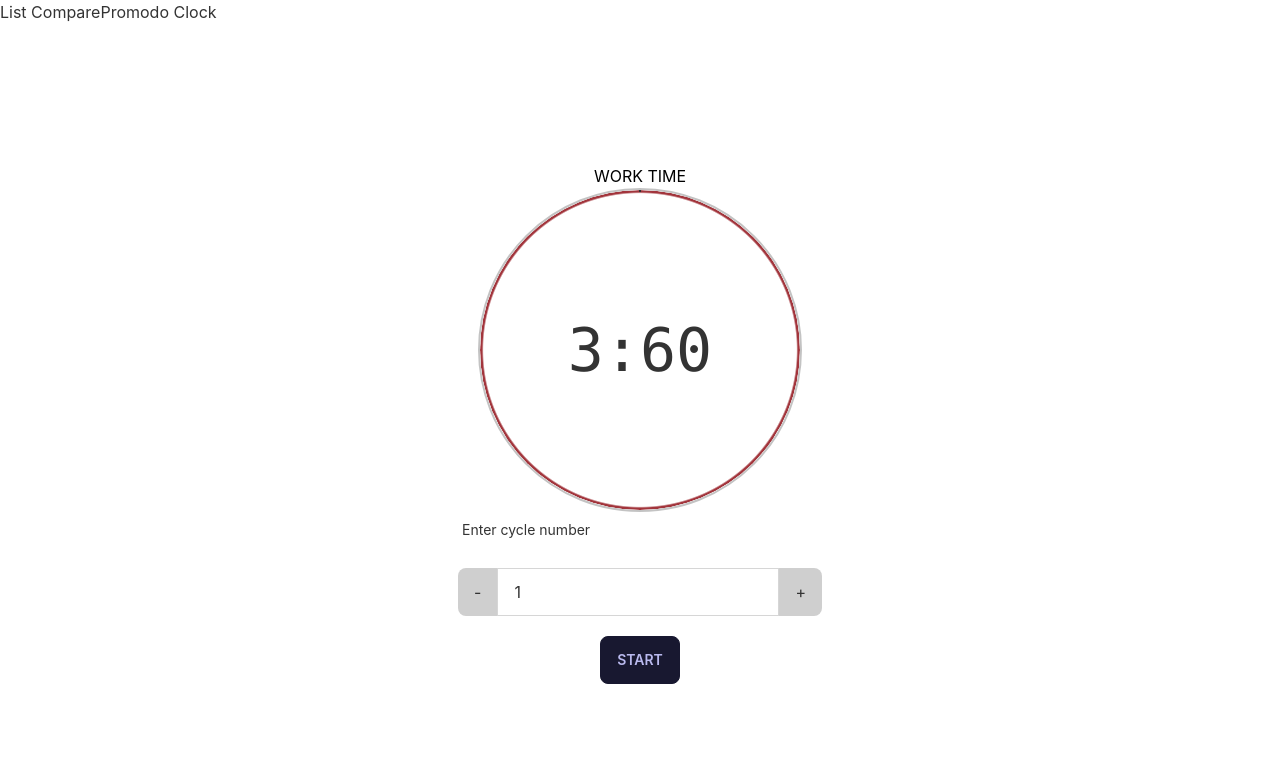
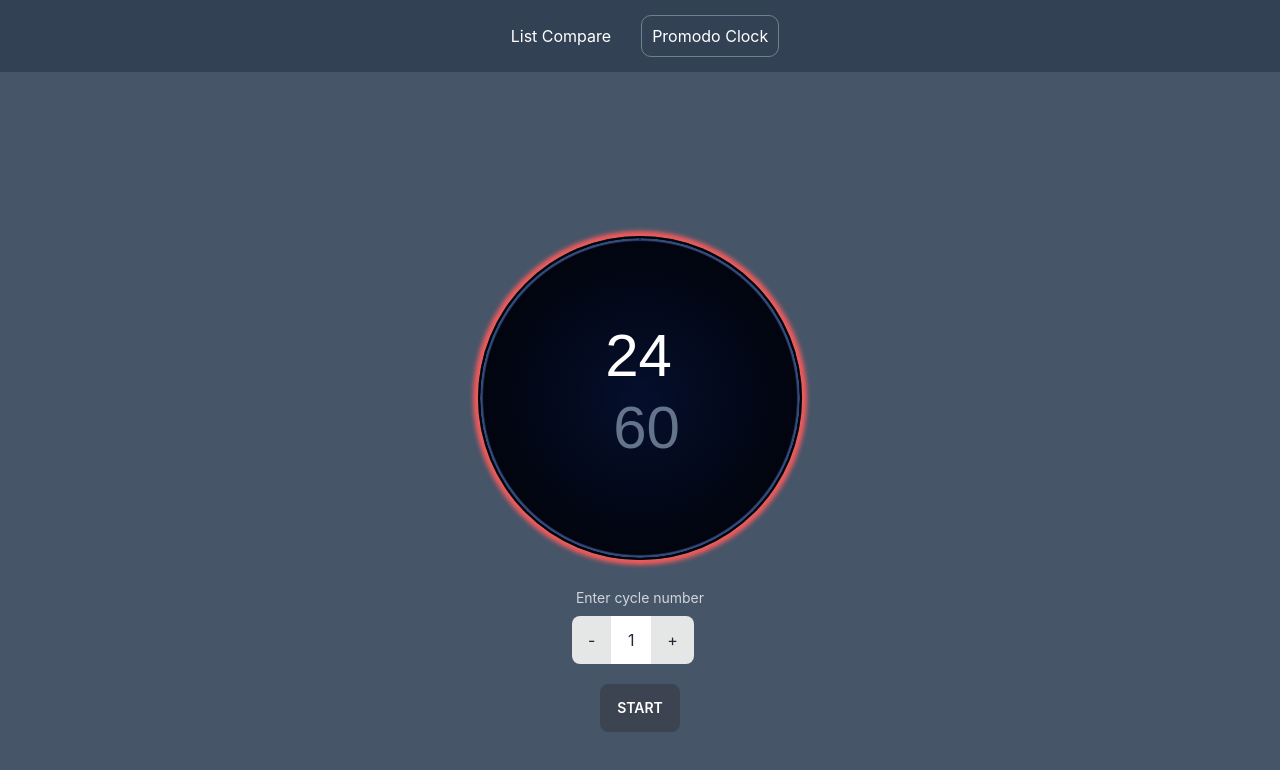
Before and after one commit to Abid459/Pomodoro-clock-and-List-compare, a React (Create React App) app: page /clock in a window 1280 px wide. Shown: the top 770 px of the page. Built offline with nearby package versions, Linux system fonts and the light colour scheme.

Commit message:
Version-1

```diff
--- a/public/index.html
+++ b/public/index.html
@@ -1,5 +1,5 @@
 <!DOCTYPE html>
-<html lang="en" data-theme = "bumblebee">
+<html lang="en" data-theme = "light">
   <head>
     <meta charset="utf-8" />
     <link rel="icon" href="%PUBLIC_URL%/favicon.ico" />
--- a/src/App.css
+++ b/src/App.css
@@ -1,11 +1,49 @@
 @tailwind base;
 @tailwind components;
 @tailwind utilities;
+@import url("https://fonts.googleapis.com/css2?family=Montserrat:wght@100;200&family=Poiret+One&display=swap");
+
+.navigation {
+  color: white;
+  /* background: rgb(0, 0, 0); */
+  padding: 10px;
+  border-radius: 10px;
+}
+.nav-active{
+    /* background: rgb(0, 2, 67); */
+    border: 1px solid rgb(108, 131, 140);
+}
+.nav-deactive{
+    /* background: rgb(0, 2, 67); */
+}
+
+.clock {
+  background: radial-gradient(rgb(5, 15, 45), black);
+  border-radius: 50%;
+  box-shadow: 0px 0px 4px 5px #f15b5b;
+  transition: 1s;
+}
+.clock-rest {
+  background: radial-gradient(rgb(5, 15, 45), black);
+  border-radius: 50%;
+  box-shadow: 0px 0px 4px 5px #0e64a1;
+  transition: 1s;
+}
+.timmer {
+  font-family: "Montserrat", sans-serif;
+
+  /* font-family: 'Poiret One', cursive; */
+}
+
+.cycle-input{
+  width: 10px;
+}
 
 .progress {
   position: relative;
   display: inline-grid;
   border: 2px solid rgba(0, 0, 0, 0.237);
+
   height: var(--size);
   width: var(--size);
   place-content: center;
@@ -14,12 +52,13 @@
   vertical-align: middle;
   box-sizing: content-box;
   --value: 0;
-    --size: 5rem/* 80px */;
+  --size: 5rem /* 80px */;
   --thickness: calc(var(--size) / 10);
 }
 .progress::-moz-progress-bar {
   appearance: none;
   background-color: transparent;
+  transition: 1s;
 }
 .progress::-webkit-progress-value {
   appearance: none;
@@ -46,12 +85,23 @@
   right: 0px;
   bottom: 0px;
   left: 0px;
-    background: radial-gradient(farthest-side, currentColor 98%, #0000) top/var(--thickness) var(--thickness) no-repeat, conic-gradient(rgb(162, 53, 60) calc(var(--value) * 1%), #0000 0);
-    -webkit-mask: radial-gradient(farthest-side, #0000 calc(99% - var(--thickness)), #000 calc(100% - var(--thickness)));
-    mask: radial-gradient(farthest-side, #0000 calc(99% - var(--thickness)), #000 calc(100% - var(--thickness)));
+  background: radial-gradient(farthest-side, currentColor 98%, #0000)
+      top/var(--thickness) var(--thickness) no-repeat,
+    conic-gradient(rgb(51, 74, 124) calc(var(--value) * 1%), #0000 0);
+  -webkit-mask: radial-gradient(
+    farthest-side,
+    #0000 calc(99% - var(--thickness)),
+    #000 calc(100% - var(--thickness))
+  );
+  mask: radial-gradient(
+    farthest-side,
+    #0000 calc(99% - var(--thickness)),
+    #000 calc(100% - var(--thickness))
+  );
 }
 .progress:after {
   inset: calc(50% - var(--thickness) / 2);
-    transform: rotate(calc(var(--value) * 3.6deg - 90deg)) translate(calc(var(--size) / 2 - 50%));
+  transform: rotate(calc(var(--value) * 3.6deg - 90deg))
+    translate(calc(var(--size) / 2 - 50%));
   background-color: currentColor;
 }
--- a/src/components/CompareList.js
+++ b/src/components/CompareList.js
@@ -16,7 +16,7 @@ const CompareList = () => {
         let count = 1;
         const output = arr.map(item => {
             return <div key={count} className="overflow-x-auto">
-                <p className='bg-slate-200 mb-1 p-3 rounded font-semibold'>{count++}. {item}</p>
+                <p className='bg-slate-300 mb-1 p-3 rounded font-semibold'>{count++}. {item}</p>
             </div>
         })
         return output;
@@ -51,9 +51,9 @@ const CompareList = () => {
 
     return (
         <div className='min-h-screen bg-slate-600 px-10'>
-            <div className='flex  justify-center  items-center pt-10'>
-                <div className='bg-slate-400 w-full text-center text- p-5'>
-                    <h3 className='text-xl mb-4'>List-A</h3>
+            <div className='flex flex-wrap lg:flex-nowrap justify-center  items-center pt-10 rounded-3xl'>
+                <div className='bg-slate-400 w-full text-center text- p-5 rounded-3xl lg:mr-10 mb-12 md:mb-0 lg:mb-0  '>
+                    <h3 className='text-xl mb-4 text-white'>List-A</h3>
                     <div className="form-control">
                         <label className="label">
                             <span className="label-text">Enter your First list and separate them by new line</span>
@@ -61,10 +61,10 @@ const CompareList = () => {
                         <textarea ref={inputARef} className="textarea textarea-bordered h-40" placeholder="List-A"></textarea>
                     </div>
                 </div>
-                <div className='bg-slate-400 w-full text-center text- p-5'>
-                    <h3 className='text-xl mb-4'>List-B</h3>
+                <div className='bg-slate-400 w-full text-center text- p-5 rounded-3xl'>
+                    <h3 className='text-xl mb-4 text-white'>List-B</h3>
                     <div className="form-control">
-                    <label className="label">
+                        <label className="label">
                             <span className="label-text">Enter your Second list and separate them by new line</span>
                         </label>
                         <textarea ref={inputBRef} className="textarea textarea-bordered h-40" placeholder="List-B"></textarea>
@@ -76,7 +76,7 @@ const CompareList = () => {
             <div className='flex justify-center my-10'>
                 <button onClick={handleCompare} className="btn ">COMPUTE</button>
             </div>
-            <div className='flex flex-wrap justify-between bg-slate-50 p-10'>
+            <div className='flex flex-wrap justify-between bg-slate-200 p-10 rounded-md'>
                 <div className=''>
                     <h3 className='font-semibold mb-5 bg-slate-300 p-4 text-center'>Items inside List-A</h3>
                     {outputA}
--- a/src/components/Header.js
+++ b/src/components/Header.js
@@ -5,11 +5,10 @@ import PomodoroClock from './PomodoroClock';
 
 const Header = () => {
     return (
-        <header>
-            <nav>
-
-            <NavLink to={'/'}>List Compare</NavLink>
-            <NavLink to={'/clock'}>Promodo Clock</NavLink>
+        <header className='  '>
+            <nav className='bg-slate-700 py-6 text-center'>
+                <NavLink className={({ isActive }) => isActive ? 'navigation nav-active mr-5 ' : 'navigation nav-deactive mr-5 '} to={'/'}>List Compare</NavLink>
+                <NavLink className={({ isActive }) => isActive ? 'navigation nav-active ' : 'navigation nav-deactive '} to={'/clock'}>Promodo Clock</NavLink>
             </nav>
 
             <Routes>
--- a/src/components/PomodoroClock.js
+++ b/src/components/PomodoroClock.js
@@ -3,22 +3,26 @@ import React, { useEffect, useRef, useState } from 'react';
 const PomodoroClock = () => {
     // let [sec,setSec] =useState(60);
     let [sec, setSec] = useState(60)
-    let [minute, setminute] = useState(3);
+    let [minute, setminute] = useState(24);
     const [progress, setProgress] = useState(100)
     const [start, setStart] = useState(false);
     const [cycle, setCycle] = useState(1);
-    const [status, setStatus] = useState('WORK TIME')
+    const [statusMessage, setStatusMessage] = useState();
+    const [workStatus, setWorkStatus] = useState(true);
+    const progressRatio = useRef();
     let count = useRef(0)
 
 
 
     const handleStart = () => {
-            setminute(3)
-            setSec(60)
-            setProgress(100)
-            setStart(true)
-            count.current = 0
-            setStatus('WORK TIME')
+        setminute(24)
+        setSec(60)
+        setProgress(100)
+        setStart(true)
+        count.current = 0;
+        progressRatio.current = 4;
+        setStatusMessage('WORK TIME')
+        setWorkStatus(true)
     }
 
     useEffect(() => {
@@ -26,21 +30,27 @@ const PomodoroClock = () => {
         if (start) {
             const interval = setInterval(() => {
                 setSec(sec - 1)
-                if (sec === 57) {
+                setProgress(progress - progressRatio.current / 61)
+                if (sec === 0) {
                     setminute(minute - 1)
-                    setProgress(progress - 10)
                     setSec(60)
                 }
             }, 1000)
-            if (minute === 0) {
+            if (minute === -1) {
                 count.current += 1;
                 console.log("count is", count.current)
-                if(count.current === 1 || count.current %2 === 1){
-                    setminute(2)
-                    setStatus('PLEASE TAKE A REST')
-                }else{
-                    setminute(3)
-                    setStatus('Work Time')
+                if (count.current === 1 || count.current % 2 === 1) {
+                    //Break time defining
+                    setminute(4)
+                    setStatusMessage('PLEASE TAKE A REST')
+                    setWorkStatus(false)
+                    progressRatio.current = 20;
+                } else {
+                    //New cycle start
+                    setminute(24)
+                    setStatusMessage('WORK TIME')
+                    setWorkStatus(true)
+                    progressRatio.current = 4;
                     // setSec(60)
 
                 }
@@ -48,11 +58,11 @@ const PomodoroClock = () => {
                 setProgress(100)
 
             }
-            if (count.current === cycle*2) {
+            if (count.current === cycle * 2) {
                 clearInterval(interval);
                 setminute('00')
                 setSec('00')
-                setStatus(`${cycle} cycle count complete`)
+                setStatusMessage(`${cycle} cycle count complete`)
                 setStart(false)
             }
             return () => clearInterval(interval);
@@ -60,24 +70,28 @@ const PomodoroClock = () => {
 
     }, [sec, minute, start, progress, cycle])
 
-
+    const display = <div className='relative'>
+        <div className='text-white absolute bottom-3 -right-8'>{minute<10 && '0'}{minute}
+        </div>
+        <div className='text-slate-500 absolute -right-10 font-thin'>{sec<10&&'0'}{sec}</div>
+    </div>
 
     // console.log(sec)
     return (
-        <div className='flex justify-center items-center h-screen flex-col'>
-            <p className='text-black z-40'>{status}</p>
-            <span class="countdown font-mono text-6xl">
+        <div className='flex justify-center items-center h-screen flex-col bg-slate-600 '>
+            <p className=' z-40 text-gray-300 my-3'>{statusMessage}</p>
+            <span class={`${workStatus ? 'clock countdown text-6xl   ' : 'clock-rest countdown text-6xl    '}`}>
                 {/* <span style={{ "--value": sec }}></span> */}
-                <div class="w-80 h-80 progress" style={{ '--value': progress, '--size': '20rem', '--thickness': '2px' }}>{minute}:{sec}</div>
+                <div class="w-80 h-80 progress timmer " style={{ '--value': progress, '--size': '20rem', '--thickness': '2px' }}>{display} </div>
             </span>
 
             <div class="form-control">
-                <label class="label">
-                    <span class="label-text">Enter cycle number</span>
+                <label class="label  text-center flex justify-center mt-5">
+                    <span class="label-text text-gray-300 ">Enter cycle number</span>
                 </label>
-                <label class="input-group my-5">
+                <label class="input-group mb-5 text-gray-800">
                     <span className='cursor-pointer select-none' onClick={() => cycle > 1 && setCycle(cycle - 1)}>-</span>
-                    <input className='w-14 p-3' type="text" value={cycle} class="input input-bordered" />
+                    <input className=' p-3 text-center select-none outline-none border-none w-10' type="text" readOnly value={cycle} />
                     <span className='cursor-pointer select-none' onClick={() => setCycle(cycle + 1)}>+</span>
                 </label>
             </div>
--- a/tailwind.config.js
+++ b/tailwind.config.js
@@ -5,7 +5,7 @@ module.exports = {
     extend: {},
   },
   daisyui: {
-    themes: ["light", "dark","bumblebee" ],
+    themes: ["light"],
   },
   plugins: [require("daisyui")],
 }
```
Also changed, not shown: firebase.json (added), 2 other files (tests, documents, lock files or other folders). Lines whose indentation alone changed are shown as unchanged.
